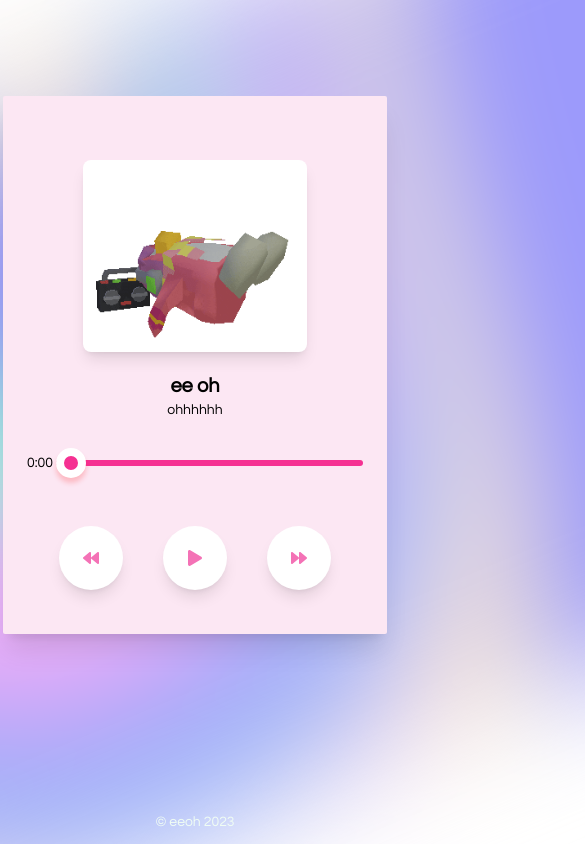
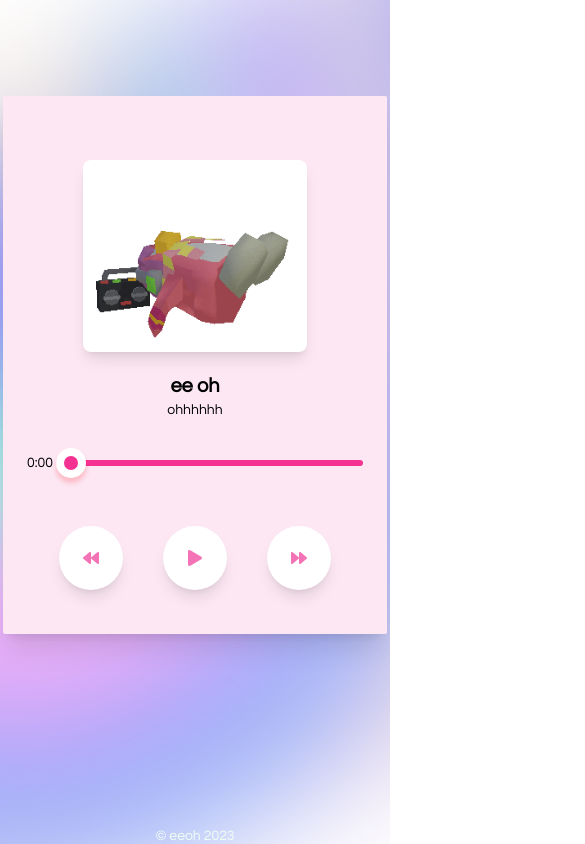
Before and after one commit to jojazpeitia/player, a Next.js app: page / in a window 390 px wide. Shown: the top 844 px of the page, 585 px wide, since content can reach past the window. Built offline with nearby package versions, Linux system fonts and the light colour scheme.

Commit message:
fixed mobile overflow issues

```diff
--- a/app/layout.tsx
+++ b/app/layout.tsx
@@ -15,8 +15,8 @@ export default function RootLayout({
   children: React.ReactNode
 }) {
   return (
-    <html lang="en">
-      <body className={`${inter.className} overflow-hidden`}>
+    <html lang="en" className='overflow-hidden '>
+      <body className={`${inter.className} overflow-hidden relative`}>
         {children}
         </body>
     </html>
```
